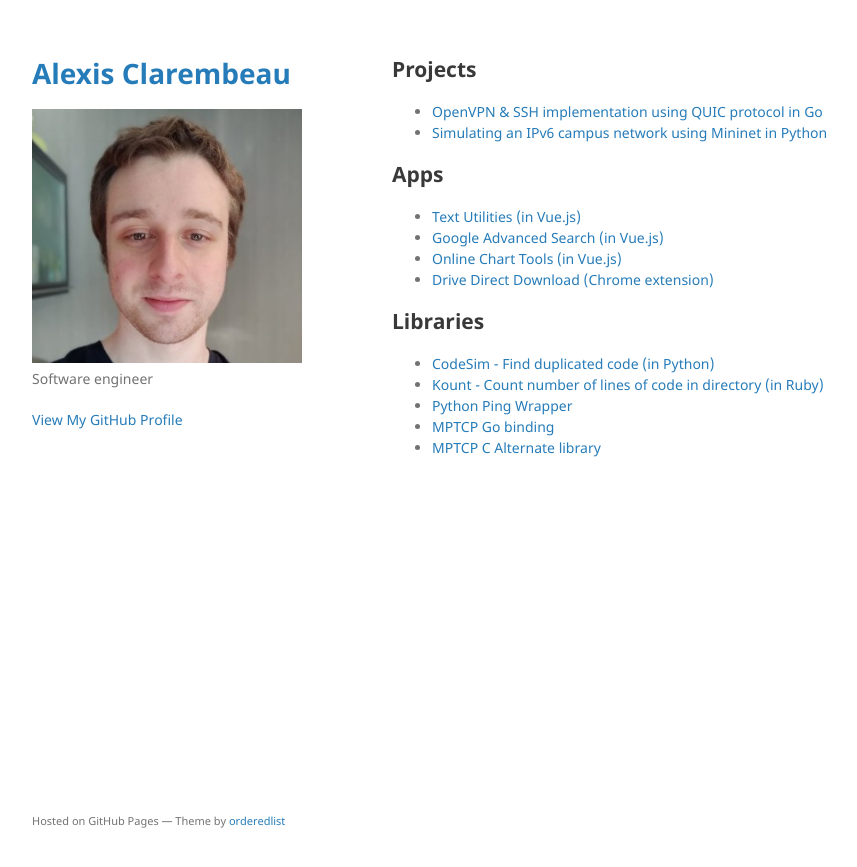
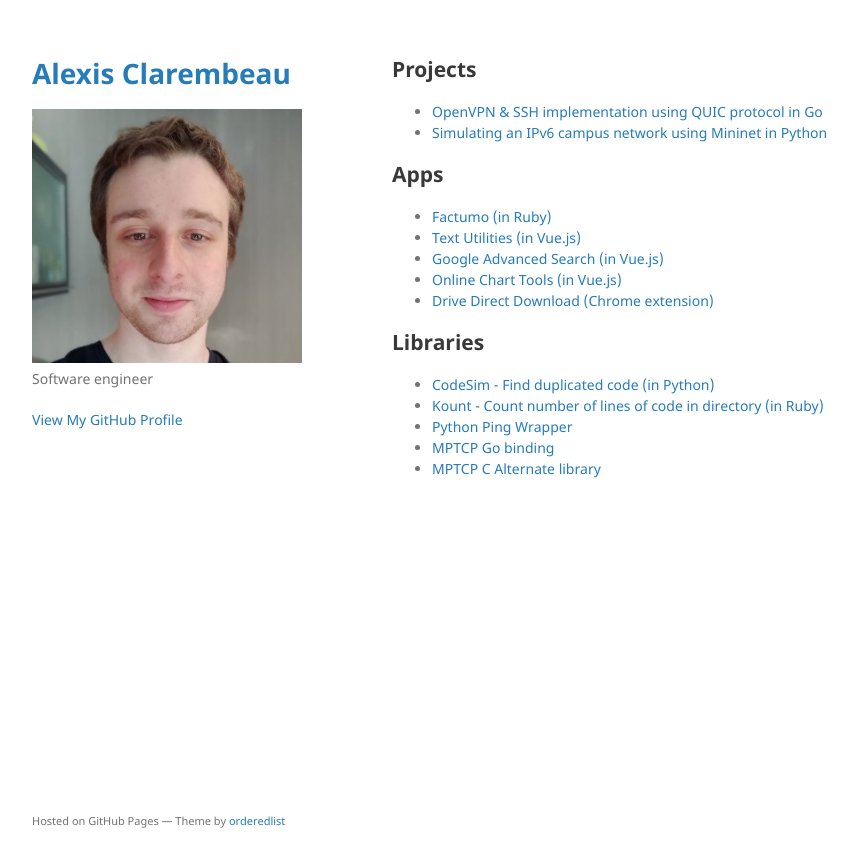
Before and after one commit to aclarembeau/portfolio, a Jekyll site: the page built from index.md, in a window 1280 px wide. Shown: the top 867 px of the page, without its empty margins (178-1035 px from the left). Built offline with Jekyll 4.4.1, drawn with Linux system fonts in a browser that asks for light colours; our own code applies the rules of GitHub Pages for plain Markdown files.

Commit message:
Add factumo

```diff
--- a/index.md
+++ b/index.md
@@ -8,6 +8,7 @@ layout: default
 - [Simulating an IPv6 campus network using Mininet in Python](https://github.com/cnp3/CampusNetwork/tree/master/student_projects/Group1)
 
 ## Apps
+- [Factumo (in Ruby)](https://factumo.app)
 - [Text Utilities (in Vue.js)](https://aclarembeau.github.io/text-utilities/)
 - [Google Advanced Search (in Vue.js)](https://aclarembeau.github.io/google-advanced-search/)
 - [Online Chart Tools (in Vue.js)](https://aclarembeau.github.io/online-chart-tools/)
```
